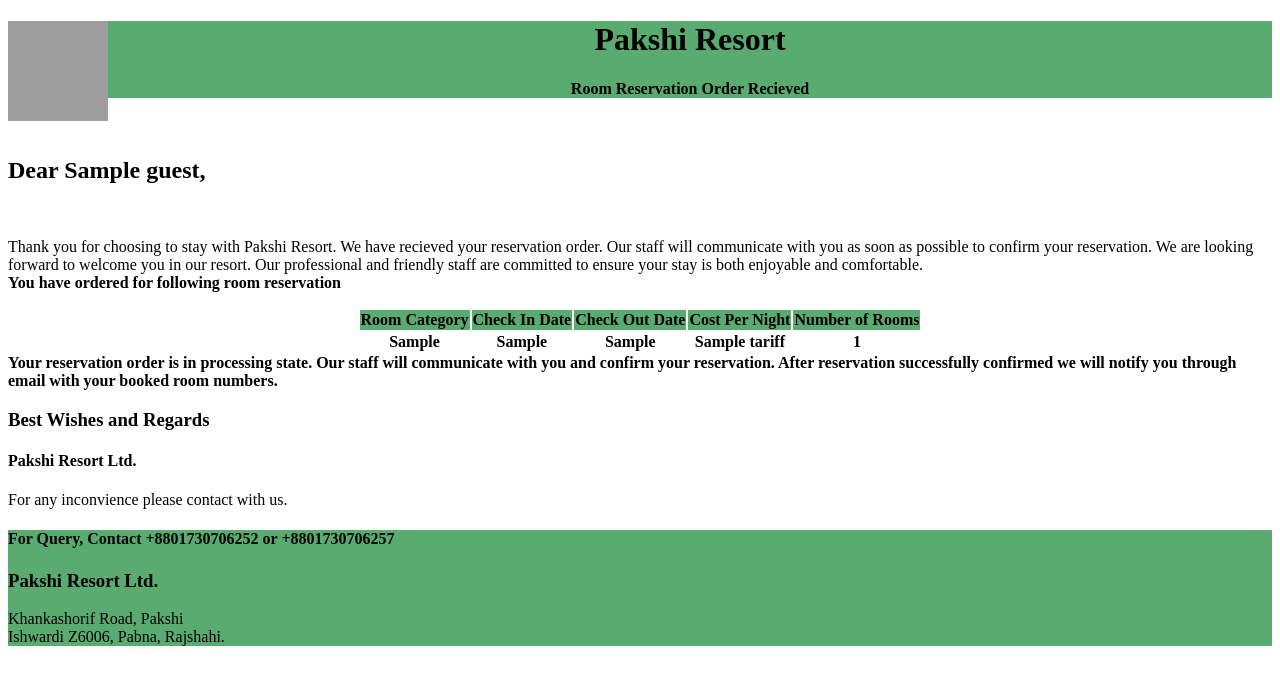
After one commit to Dhruba10414/pakshi_resort, a Django app: template bookings/templates/reservation_accpeted.html in a window 1280 px wide. The commit adds this page. Shown: the top 685 px of the page. Run offline with Django 3.2, Linux system fonts and the light colour scheme; the template is opened without the code that fills it: most values are stand-ins (such as "Sample title", 1, 10 or a date in 2020); lists and menus that the app fills with data are empty; grey boxes are pictures that could not be loaded.

Commit message:
email notification for reservation order received

```diff
--- a/bookings/templates/cancelation.html
+++ b/bookings/templates/cancelation.html
@@ -35,8 +35,7 @@
             <p>For any query or information please contact with us.</p>
         </div>
         <div style="text-align: left; background-color: #59ab6f; padding: 2;">
-            <h4>For any query, Contact directly <b>01730706252</b> or <b>01730706257</b> or email at <b>info@pakshiresort.com</b></h4>
-            <h5>You can visit our website <a href="https://pakshiresort.com">https://pakshiresort.com</a></h5>
+            <h4>For Query, Contact <b>+8801730706252</b> or <b>+8801730706257</b></h4>
             <h3>Pakshi Resort Ltd.</h3>
             <p>Khankashorif Road, Pakshi <br>
             Ishwardi Z6006, Pabna, Rajshahi.</p>
--- a/bookings/templates/confirmation.html
+++ b/bookings/templates/confirmation.html
@@ -38,8 +38,7 @@
             <p>For any inconvience please contact with us.</p>
         </div>
         <div style="text-align: left; background-color: #59ab6f; padding: 2;">
-            <h4>For any query, Contact directly <b>01730706252</b> or <b>01730706257</b> or email at <b>info@pakshiresort.com</b></h4>
-            <h5>You can visit our website <a href="https://pakshiresort.com">https://pakshiresort.com</a></h5>
+            <h4>For Query, Contact <b>+8801730706252</b> or <b>+8801730706257</b></h4>
             <h3>Pakshi Resort Ltd.</h3>
             <p>Khankashorif Road, Pakshi <br>
             Ishwardi Z6006, Pabna, Rajshahi.</p>
--- /dev/null
+++ b/bookings/templates/reservation_accpeted.html
@@ -0,0 +1,46 @@
+<!DOCTYPE html>
+<html>
+    <body>
+        <div style="text-align: center; background-color: #59ab6f;">
+            <img src="cid:logo" alt="logo" width="100" height="100" align="left">
+            <h1>Pakshi Resort</h1>
+            <h4>Room Reservation Order Recieved</h4>
+        </div>
+        <br>
+        <div>
+            <h2>Dear {{ reservation.guest.name }},</h2><br>
+            <p>Thank you for choosing to stay with Pakshi Resort. We have recieved your reservation order. Our staff will communicate with you as soon as possible to confirm your reservation. We are looking forward to welcome you in our resort. Our professional and friendly staff are committed to ensure your stay is both enjoyable and comfortable.<br>
+                <b>You have ordered for following room reservation</b>
+            </p>
+            <table align="center">
+                <tr style="background-color: #59ab6f;">
+                    <th>Room Category</th>
+                    <th>Check In Date</th>
+                    <th>Check Out Date</th>
+                    <th>Cost Per Night</th>
+                    <th>Number of Rooms</th>
+                </tr>
+
+                <tr>
+                    <th>{{ reservation.room_type.room_type }}</th>
+                    <th>{{ reservation.check_in }}</th>
+                    <th>{{ reservation.check_out }}</th>
+                    <th>{{ reservation.room_type.tariff }}</th>
+                    <th>{{ reservation.num_of_rooms }}</th>
+                </tr>
+
+            </table>
+            <b>Your reservation order is in processing state. Our staff will communicate with you and confirm your reservation. After reservation successfully confirmed we will notify you through email with your booked room numbers.</b>
+            <h3>Best Wishes and Regards</h3>
+            <h4>Pakshi Resort Ltd.</h4>
+
+            <p>For any inconvience please contact with us.</p>
+        </div>
+        <div style="text-align: left; background-color: #59ab6f; padding: 2;">
+            <h4>For Query, Contact <b>+8801730706252</b> or <b>+8801730706257</b></h4>
+            <h3>Pakshi Resort Ltd.</h3>
+            <p>Khankashorif Road, Pakshi <br>
+            Ishwardi Z6006, Pabna, Rajshahi.</p>
+        </div>
+    </body>
+</html>
--- a/bookings/views.py
+++ b/bookings/views.py
@@ -8,7 +8,7 @@ from django.db import transaction
 from rest_framework.permissions import IsAuthenticated, AllowAny
 from .helpers import convert_to_date, room_available, add_new_booking
 from pakshi_resort.permissions import AdminWriteOrAuthenticatedReadOnly, AdminWriteOrReadOnly
-from .utils import ConformationEmailDelivery, CancelationEmailDelivery
+from .utils import ConformationEmailDelivery, CancelationEmailDelivery, ReservationEmailDelivery
 
 
 class RoomCategoryView(generics.GenericAPIView):
@@ -325,6 +325,7 @@ class AddNewBookingRequestView(generics.GenericAPIView):
         booking_request.is_valid(raise_exception=True)
         booking_request.save()
 
+        ReservationEmailDelivery(booking_request).start()
         return Response(booking_request.data, status=status.HTTP_201_CREATED)
 
 
```
Also changed, not shown: bookings/utils.py (+24 -0 lines).
